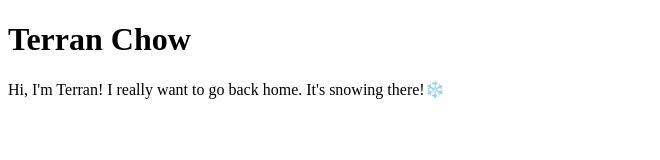
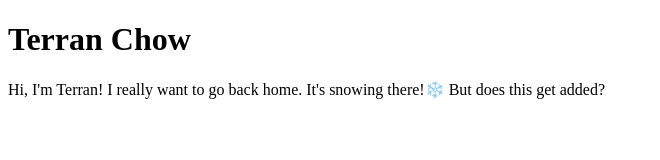
Before and after one commit to t6chow/portfolio, a plain HTML site: page index.html in a window 1280 px wide. Shown: the whole page, without its empty margins (0-660 px from the left). Drawn offline with Linux system fonts and the light colour scheme.

Commit message:
but does this get added?

```diff
--- a/index.html
+++ b/index.html
@@ -7,6 +7,6 @@
 </head>
 <body>
     <h1>Terran Chow</h1>
-    <p>Hi, I'm Terran! I really want to go back home. It's snowing there!❄️</p>
+    <p>Hi, I'm Terran! I really want to go back home. It's snowing there!❄️ But does this get added?</p>
 </body>
 </html>
```
